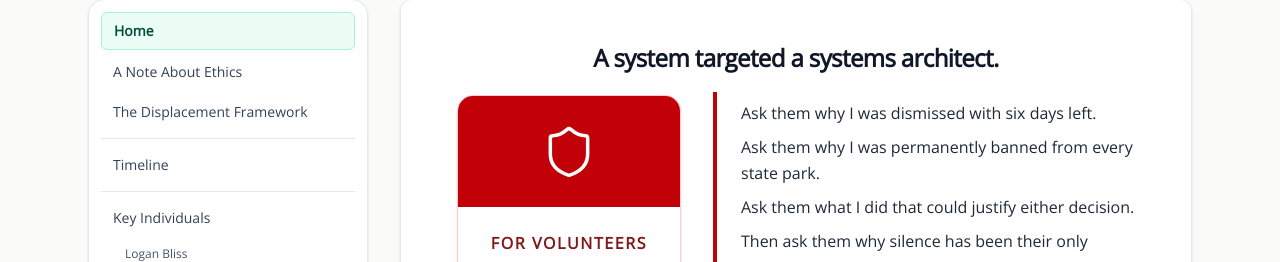
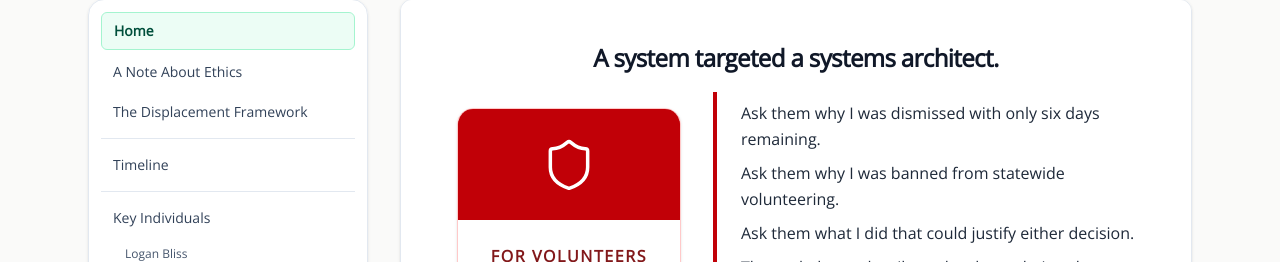
Before and after one commit to rswfire/rswfire.oprd, a Next.js app: page / in a window 1280 px wide. Shown: the part 134-396 px from the top of the page. Built offline with nearby package versions, Linux system fonts and the light colour scheme; no server answers.

Commit message:
Updated Index.tsx

```diff
--- a/app/(archive)/page.tsx
+++ b/app/(archive)/page.tsx
@@ -31,8 +31,8 @@ export default function OverviewPage() {
                     <div className="mt-4 flex flex-col gap-6 md:flex-row md:items-center md:gap-8 md:px-6 lg:px-10">
                         <blockquote className="mx-4 sm:mx-6 md:mx-0 md:order-2 md:flex-1 border-l-4 border-red-700 pl-6 py-2">
                             <p className="text-lg md:text-base text-gray-800 leading-relaxed">
-                                <span className="block">Ask them why I was dismissed with six days left.</span>
-                                <span className="block mt-2">Ask them why I was permanently banned from every state park.</span>
+                                <span className="block">Ask them why I was dismissed with only six days remaining.</span>
+                                <span className="block mt-2">Ask them why I was banned from statewide volunteering.</span>
                                 <span className="block mt-2">Ask them what I did that could justify either decision.</span>
                                 <span className="block mt-2">Then ask them why silence has been their only answer &mdash;</span>
                                 <span className="block mt-2">and their only defense.</span>
```
